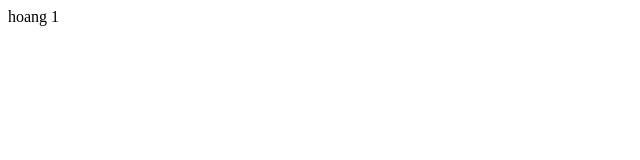
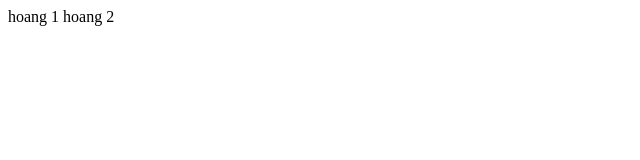
Before and after one commit to Chauphuoc/Exercise-Git, a plain HTML site: page index.html in a window 1280 px wide. Shown: the full height of the page, 0-640 px from the left. Drawn offline with Linux system fonts and the light colour scheme.

Commit message:
testhoang2

```diff
--- a/index.html
+++ b/index.html
@@ -8,5 +8,6 @@
 </head>
 <body>
     hoang 1
+    hoang 2
 </body>
 </html>
```
